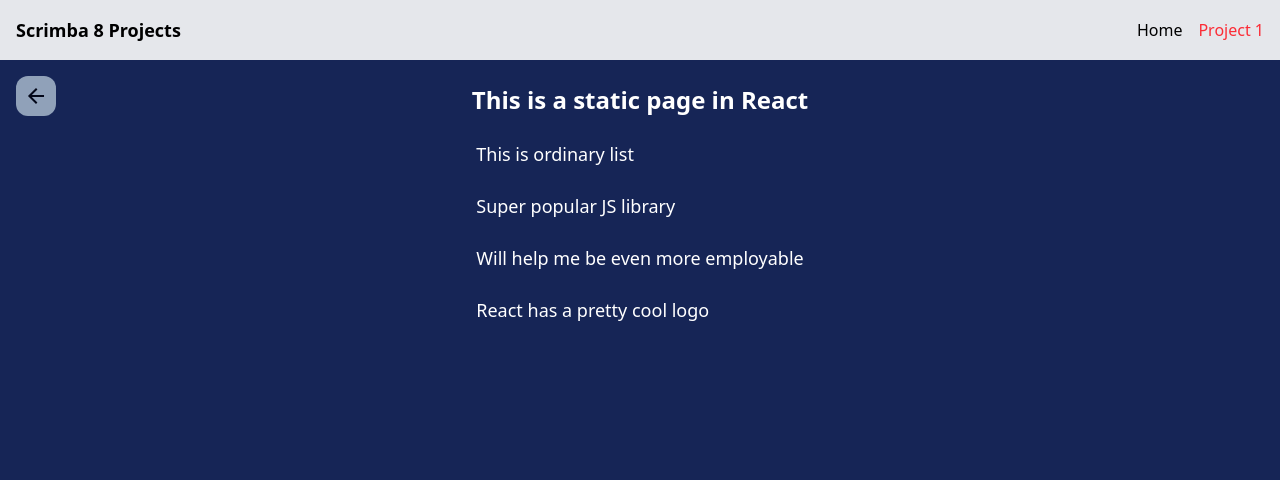
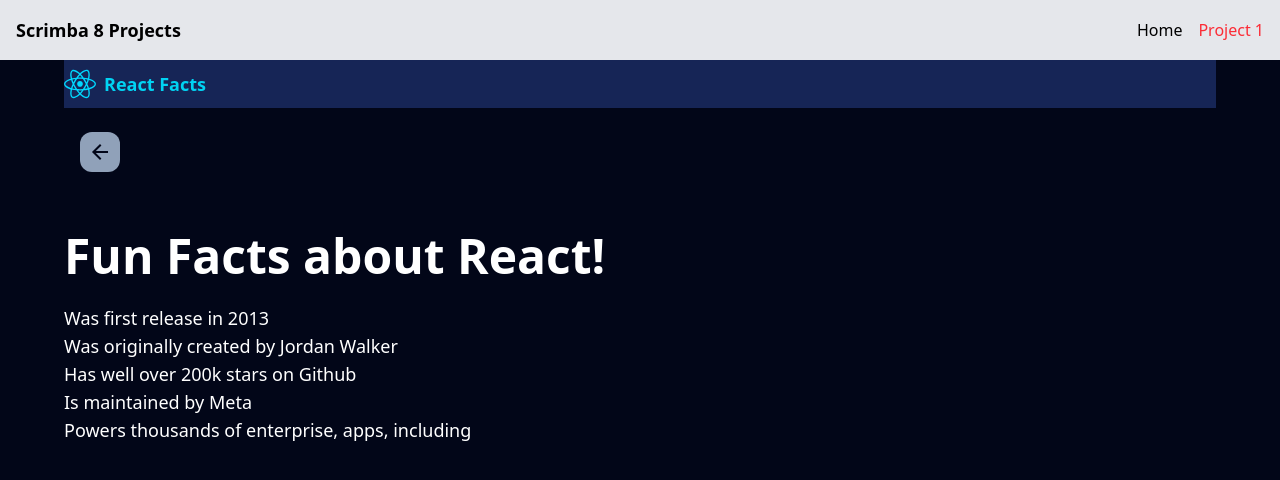
Before and after one commit to spe9110/REACT_COMPONENTS_2025, a React (Vite) app in the folder 2_SCRIMBA/: page /first in a window 1280 px wide. Shown: the top 480 px of the page. Built offline with nearby package versions, Linux system fonts and the light colour scheme.

Commit message:
add the custom component

```diff
--- /dev/null
+++ b/2_SCRIMBA/src/components/GoBackButton.jsx
@@ -0,0 +1,20 @@
+import React from 'react'
+import { IoMdArrowBack } from "react-icons/io";
+import { useNavigate } from "react-router-dom";
+
+function GoBackButton() {
+    const navigate = useNavigate();
+  return (
+    <div>
+       {/* Back Button */}
+      <button
+        onClick={() => navigate(-1)}
+        className="absolute top-18 left-20 p-2 rounded-xl bg-slate-400 text-slate-950 hover:bg-slate-500 transition cursor-pointer"
+      >
+        <IoMdArrowBack className="text-2xl" />
+      </button>
+    </div>
+  )
+}
+
+export default GoBackButton
--- a/2_SCRIMBA/src/components/Layout.jsx
+++ b/2_SCRIMBA/src/components/Layout.jsx
@@ -6,7 +6,7 @@ function Layout() {
   return (
     <>
       <Header />
-      <main className="">
+      <main>
         <Outlet />
       </main>
     </>
--- /dev/null
+++ b/2_SCRIMBA/src/components/project_1/MainContent_1.jsx
@@ -0,0 +1,18 @@
+import React from 'react'
+
+function MainContent() {
+  return (
+    <div className='mt-[100px]'>
+            <p className='mt-6 text-5xl font-bold'>Fun Facts about React!</p>
+            <ul className='mt-6 text-lg'>
+               <li>Was first release in 2013</li>
+               <li>Was originally created by Jordan Walker</li>
+               <li>Has well over 200k stars on Github</li>
+               <li>Is maintained by Meta</li>
+               <li>Powers thousands of enterprise, apps, including</li>
+            </ul>
+          </div>
+  )
+}
+
+export default MainContent
--- /dev/null
+++ b/2_SCRIMBA/src/components/project_1/Navbar_1.jsx
@@ -0,0 +1,18 @@
+import React from 'react'
+import logo from '../../assets/react.svg'
+
+const Navbar_1 = () => {
+  return (
+    <>
+      <nav className='w-full h-12 bg-blue-950 flex items-center justify-between py-[4px]'>
+        <div className='flex items-center justify-start space-x-2'>
+            <img src={logo} alt="React Logo" className='w-8 h-8' />
+        <h1 className='text-lg font-bold text-cyan-400'>React Facts</h1>
+        </div>
+
+      </nav>
+    </>
+  )
+}
+
+export default Navbar_1
--- a/2_SCRIMBA/src/pages/Project_1.jsx
+++ b/2_SCRIMBA/src/pages/Project_1.jsx
@@ -1,28 +1,14 @@
 import React from 'react'
-import { IoMdArrowBack } from "react-icons/io";
-import { useNavigate } from "react-router-dom";
+import MainContent from '../components/project_1/MainContent_1';
+import GoBackButton from '../components/GoBackButton';
+import Navbar_1 from '../components/project_1/Navbar_1';
 const FirstProject = () => {
-    const navigate = useNavigate();
+
   return (
-     <div className="relative min-h-screen flex flex-col items-center justify-start bg-blue-950 text-white">
-      <h1 className="text-2xl font-bold mt-6">This is a static page in React</h1>
-
-      <div className=''>
-        <p className='mt-6 text-lg'>This is ordinary list</p>
-        <ul>
-            <li className='mt-6 text-lg'>Super popular JS library</li>
-            <li className='mt-6 text-lg'>Will help me be even more employable</li>
-            <li className='mt-6 text-lg'>React has a pretty cool logo</li>
-        </ul>
-      </div>
-
-      {/* Back Button */}
-      <button
-        onClick={() => navigate(-1)}
-        className="absolute top-4 left-4 p-2 rounded-xl bg-slate-400 text-slate-950 hover:bg-slate-500 transition cursor-pointer"
-      >
-        <IoMdArrowBack className="text-2xl" />
-      </button>
+     <div className="relative min-h-screen flex flex-col items-start justify-start bg-slate-950 text-white px-[64px]">
+      <Navbar_1 />
+      <MainContent />
+      <GoBackButton />
     </div>
   )
 }
```
